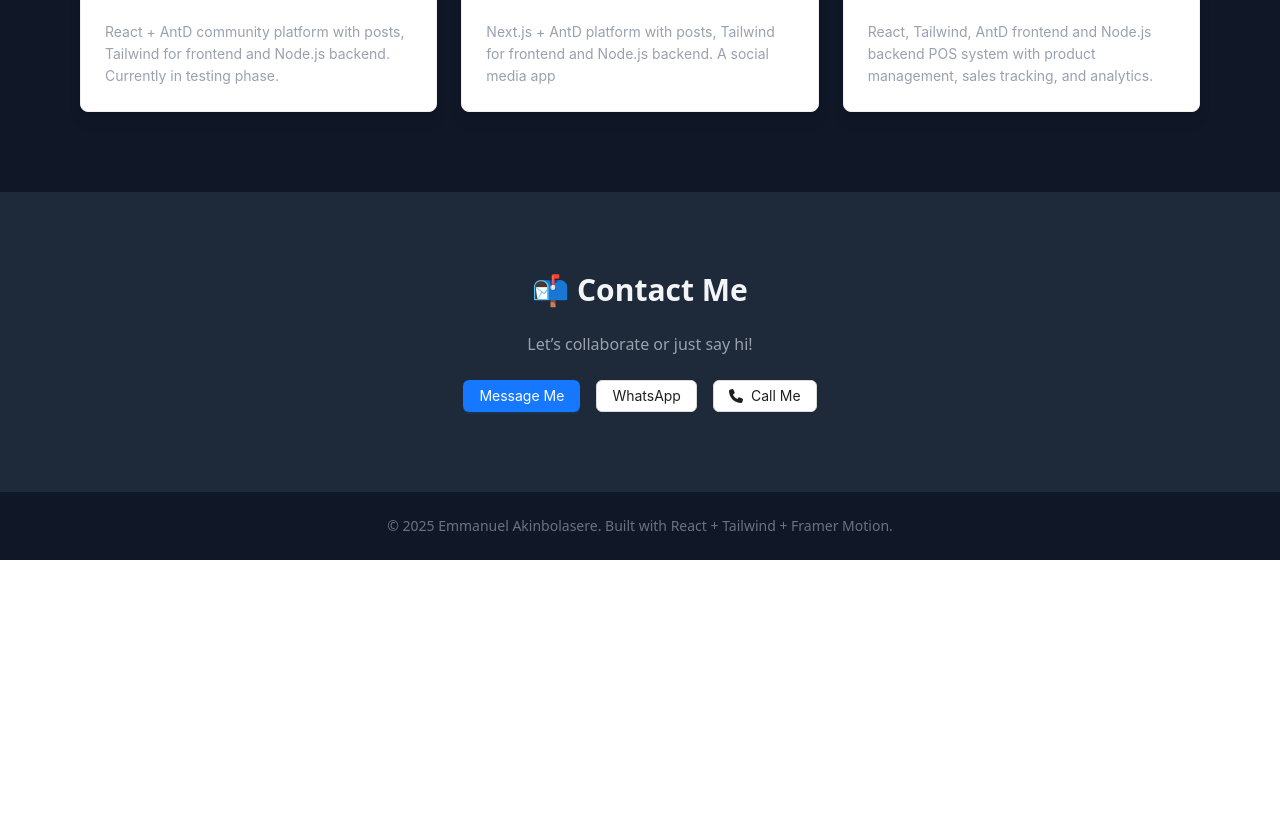
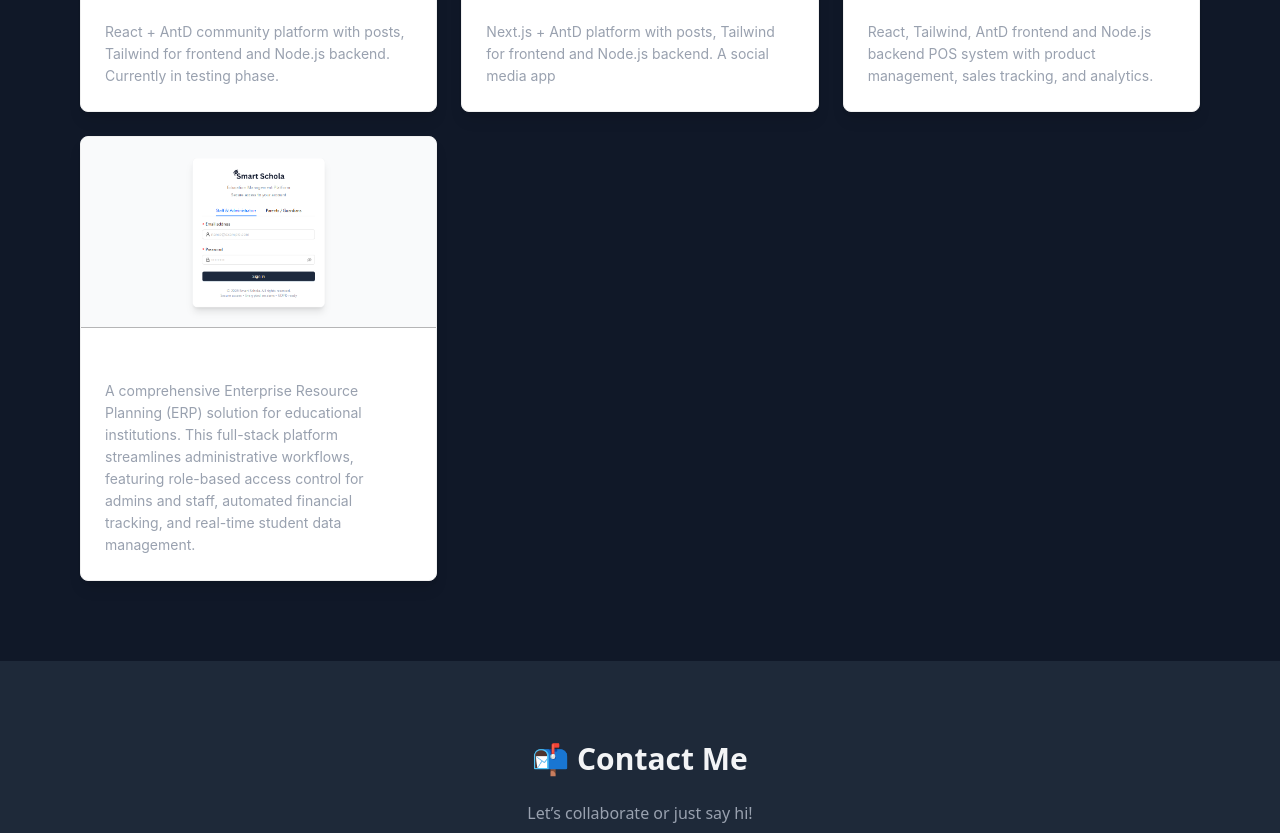
Before and after one commit to emmasam1/my_portfolio, a React (Vite) app: page / in a window 1280 px wide. Shown: the part 1540-2373 px from the top of the page. Before the commit the page ends 2100 px from the top, so only its background shows below. Built offline with nearby package versions, Linux system fonts and the light colour scheme.

Commit message:
added a new project

```diff
--- a/src/page/Home.jsx
+++ b/src/page/Home.jsx
@@ -19,6 +19,7 @@ import photo from "../assets/photo.jpg";
 import cutlist from "../assets/cutlist.png";
 import withread from "../assets/withread.jpeg";
 import pos from "../assets/pos.png";
+import smartSchola from "../assets/smartSchola.png";
 
 const projects = [
   {
@@ -52,6 +53,20 @@ const projects = [
       user: "finderic84@gmail.com (cashier) and oyivosam12@gmail.com (admin)",
       password: "123456@",
     },
+  },
+ {
+    title: "Smart Schola",
+    description:
+      "A comprehensive Enterprise Resource Planning (ERP) solution for educational institutions. This full-stack platform streamlines administrative workflows, featuring role-based access control for admins and staff, automated financial tracking, and real-time student data management.",
+    tags: ["React", "Tailwind", "AntD", "Node.js", "Express", "MongoDB"],
+    image: smartSchola,
+    link: "https://paris-sms.vercel.app/",
+    // repo: "https://github.com/you/portfolio",
+    note: "Full live demo available upon request.",
+    // login: {
+    //   user: "Full live demo available upon request.",
+    //   password: "123456@",
+    // },
   },
 ];
 
@@ -315,6 +330,13 @@ export default function Home() {
               </div>
             )}
 
+            {selectedProject.note && (
+              <div>
+                <h4 className="font-semibold">Note:</h4>
+                <p>{selectedProject.note}</p>
+              </div>
+            )}
+
             <div className="flex gap-4">
               <Button type="primary">
                 <a href={selectedProject.link} target="_blank" rel="noreferrer">
```
Also changed, not shown: src/assets/smartSchola.png (added).
